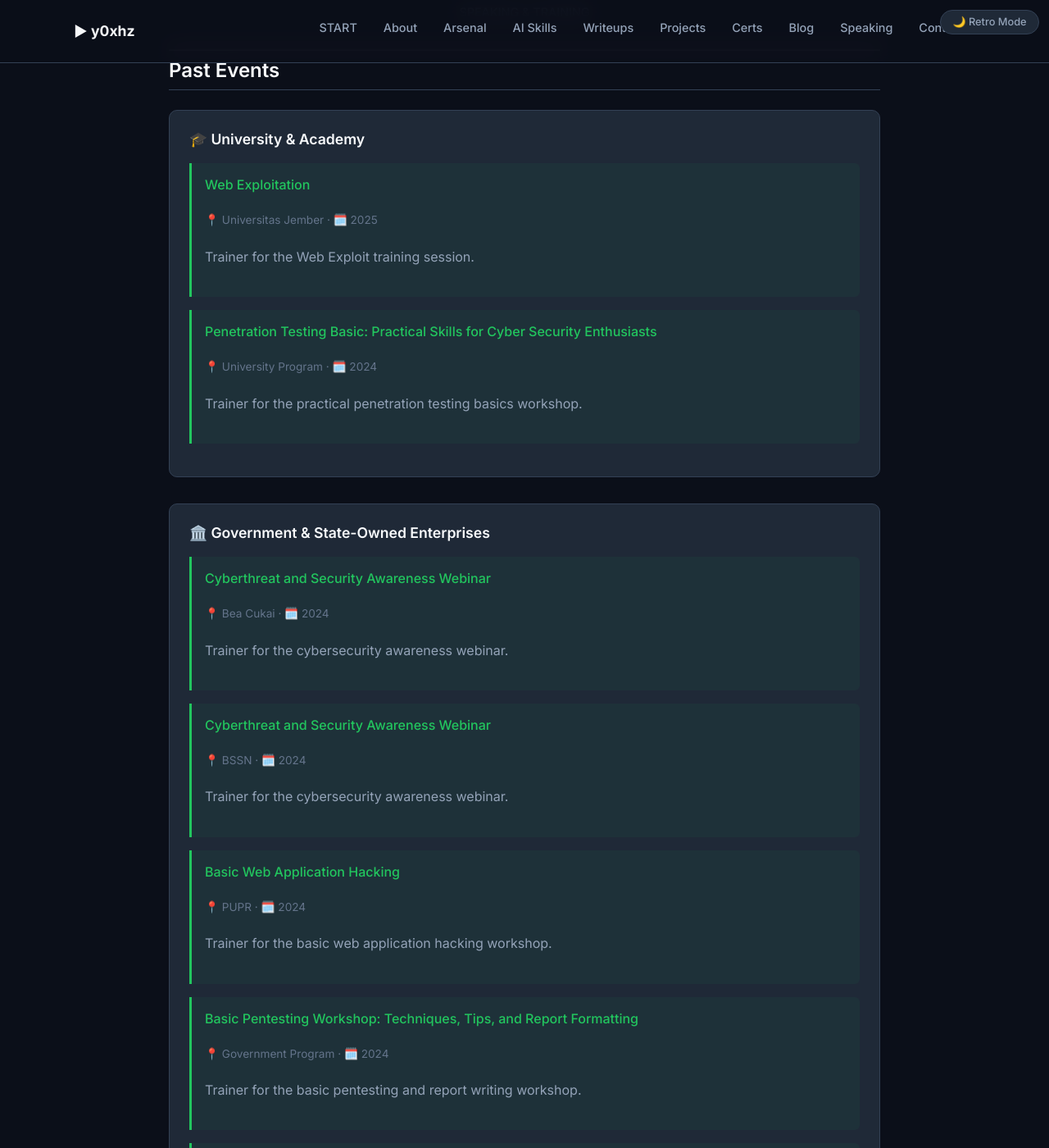
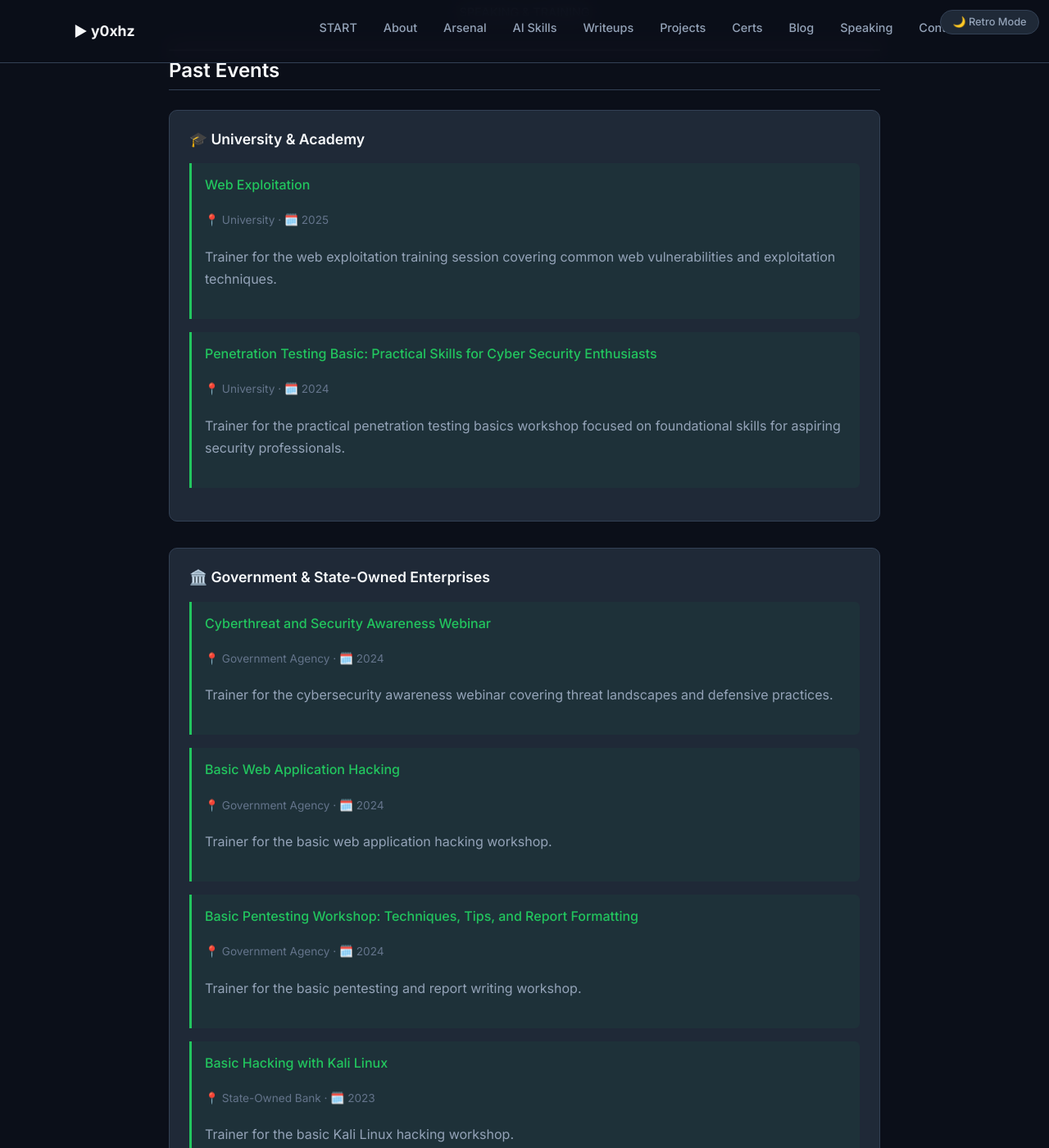
Before and after one commit to y0xhz/y0xhz.github.io, a Jekyll site: the page built from speaking.md, in a window 1280 px wide and 1400 px high, scrolled down 202 px. Shown: the whole window at 82% size. Built offline with Jekyll 4.4.1, drawn with Linux system fonts in a browser that asks for light colours; some of the changed text lies outside the part shown.

Commit message:
remove specific org names from speaking page

```diff
--- a/speaking.md
+++ b/speaking.md
@@ -23,14 +23,14 @@ description: "Speaking engagements, guest lectures, and training sessions by y0x
 
   <div class="quest-item">
     <h4 style="color: var(--success); margin-top: 0;">Web Exploitation</h4>
-    <p style="font-size: 0.85rem; color: var(--text-muted);">📍 Universitas Jember · 🗓️ 2025</p>
-    <p>Trainer for the Web Exploit training session.</p>
+    <p style="font-size: 0.85rem; color: var(--text-muted);">📍 University · 🗓️ 2025</p>
+    <p>Trainer for the web exploitation training session covering common web vulnerabilities and exploitation techniques.</p>
   </div>
 
   <div class="quest-item">
     <h4 style="color: var(--success); margin-top: 0;">Penetration Testing Basic: Practical Skills for Cyber Security Enthusiasts</h4>
-    <p style="font-size: 0.85rem; color: var(--text-muted);">📍 University Program · 🗓️ 2024</p>
-    <p>Trainer for the practical penetration testing basics workshop.</p>
+    <p style="font-size: 0.85rem; color: var(--text-muted);">📍 University · 🗓️ 2024</p>
+    <p>Trainer for the practical penetration testing basics workshop focused on foundational skills for aspiring security professionals.</p>
   </div>
 </div>
 
@@ -39,61 +39,55 @@ description: "Speaking engagements, guest lectures, and training sessions by y0x
 
   <div class="quest-item">
     <h4 style="color: var(--success); margin-top: 0;">Cyberthreat and Security Awareness Webinar</h4>
-    <p style="font-size: 0.85rem; color: var(--text-muted);">📍 Bea Cukai · 🗓️ 2024</p>
-    <p>Trainer for the cybersecurity awareness webinar.</p>
-  </div>
-
-  <div class="quest-item">
-    <h4 style="color: var(--success); margin-top: 0;">Cyberthreat and Security Awareness Webinar</h4>
-    <p style="font-size: 0.85rem; color: var(--text-muted);">📍 BSSN · 🗓️ 2024</p>
-    <p>Trainer for the cybersecurity awareness webinar.</p>
+    <p style="font-size: 0.85rem; color: var(--text-muted);">📍 Government Agency · 🗓️ 2024</p>
+    <p>Trainer for the cybersecurity awareness webinar covering threat landscapes and defensive practices.</p>
   </div>
 
   <div class="quest-item">
     <h4 style="color: var(--success); margin-top: 0;">Basic Web Application Hacking</h4>
-    <p style="font-size: 0.85rem; color: var(--text-muted);">📍 PUPR · 🗓️ 2024</p>
+    <p style="font-size: 0.85rem; color: var(--text-muted);">📍 Government Agency · 🗓️ 2024</p>
     <p>Trainer for the basic web application hacking workshop.</p>
   </div>
 
   <div class="quest-item">
     <h4 style="color: var(--success); margin-top: 0;">Basic Pentesting Workshop: Techniques, Tips, and Report Formatting</h4>
-    <p style="font-size: 0.85rem; color: var(--text-muted);">📍 Government Program · 🗓️ 2024</p>
+    <p style="font-size: 0.85rem; color: var(--text-muted);">📍 Government Agency · 🗓️ 2024</p>
     <p>Trainer for the basic pentesting and report writing workshop.</p>
   </div>
 
   <div class="quest-item">
     <h4 style="color: var(--success); margin-top: 0;">Basic Hacking with Kali Linux</h4>
-    <p style="font-size: 0.85rem; color: var(--text-muted);">📍 Bank Kalteng · 🗓️ 2023</p>
+    <p style="font-size: 0.85rem; color: var(--text-muted);">📍 State-Owned Bank · 🗓️ 2023</p>
     <p>Trainer for the basic Kali Linux hacking workshop.</p>
   </div>
 
   <div class="quest-item">
     <h4 style="color: var(--success); margin-top: 0;">Cybersecurity Fundamentals</h4>
-    <p style="font-size: 0.85rem; color: var(--text-muted);">📍 PT Pusri · 🗓️ 2023</p>
+    <p style="font-size: 0.85rem; color: var(--text-muted);">📍 State-Owned Enterprise · 🗓️ 2023</p>
     <p>Trainer for the cybersecurity fundamentals program.</p>
   </div>
 
   <div class="quest-item">
     <h4 style="color: var(--success); margin-top: 0;">OSINT Operation Intermediate</h4>
-    <p style="font-size: 0.85rem; color: var(--text-muted);">📍 BSSN · 🗓️ 2023</p>
+    <p style="font-size: 0.85rem; color: var(--text-muted);">📍 Government Agency · 🗓️ 2023</p>
     <p>Assistant Trainer for the intermediate OSINT operations course.</p>
   </div>
 
   <div class="quest-item">
     <h4 style="color: var(--success); margin-top: 0;">OSINT Operation Basic</h4>
-    <p style="font-size: 0.85rem; color: var(--text-muted);">📍 BSSN · 🗓️ 2023</p>
+    <p style="font-size: 0.85rem; color: var(--text-muted);">📍 Government Agency · 🗓️ 2023</p>
     <p>Assistant Trainer for the basic OSINT operations course.</p>
   </div>
 
   <div class="quest-item">
     <h4 style="color: var(--success); margin-top: 0;">Penetration Testing Intermediate</h4>
-    <p style="font-size: 0.85rem; color: var(--text-muted);">📍 BSSN · 🗓️ 2023</p>
+    <p style="font-size: 0.85rem; color: var(--text-muted);">📍 Government Agency · 🗓️ 2023</p>
     <p>Assistant Trainer for the intermediate penetration testing course.</p>
   </div>
 
   <div class="quest-item">
     <h4 style="color: var(--success); margin-top: 0;">Penetration Testing Basic</h4>
-    <p style="font-size: 0.85rem; color: var(--text-muted);">📍 BSSN · 🗓️ 2023</p>
+    <p style="font-size: 0.85rem; color: var(--text-muted);">📍 Government Agency · 🗓️ 2023</p>
     <p>Assistant Trainer for the basic penetration testing course.</p>
   </div>
 </div>
@@ -103,20 +97,20 @@ description: "Speaking engagements, guest lectures, and training sessions by y0x
 
   <div class="quest-item">
     <h4 style="color: var(--success); margin-top: 0;">OSINT Operation Basic</h4>
-    <p style="font-size: 0.85rem; color: var(--text-muted);">📍 AHM · 🗓️ Oktober 2025</p>
+    <p style="font-size: 0.85rem; color: var(--text-muted);">📍 Corporate · 🗓️ 2025</p>
     <p>Assistant Trainer for the basic OSINT operations training.</p>
   </div>
 
   <div class="quest-item">
     <h4 style="color: var(--success); margin-top: 0;">Red Team Operations</h4>
-    <p style="font-size: 0.85rem; color: var(--text-muted);">📍 PT Stealien · 🗓️ Agustus 2025</p>
+    <p style="font-size: 0.85rem; color: var(--text-muted);">📍 Private Company · 🗓️ 2025</p>
     <p>Trainer for the Red Team operations course.</p>
   </div>
 
   <div class="quest-item">
     <h4 style="color: var(--success); margin-top: 0;">Cyberwolves Red Team Academy</h4>
-    <p style="font-size: 0.85rem; color: var(--text-muted);">📍 Hacktrace · 🗓️ 2025</p>
-    <p>Trainer for the Cyberwolves Red Team Academy program.</p>
+    <p style="font-size: 0.85rem; color: var(--text-muted);">📍 Private Academy · 🗓️ 2025</p>
+    <p>Trainer for the Red Team Academy program.</p>
   </div>
 
   <div class="quest-item">
@@ -127,7 +121,7 @@ description: "Speaking engagements, guest lectures, and training sessions by y0x
 
   <div class="quest-item">
     <h4 style="color: var(--success); margin-top: 0;">MITRE ATT&CK</h4>
-    <p style="font-size: 0.85rem; color: var(--text-muted);">📍 PT BTPNS · 🗓️ 2024</p>
+    <p style="font-size: 0.85rem; color: var(--text-muted);">📍 Corporate · 🗓️ 2024</p>
     <p>Assistant Trainer for the MITRE ATT&CK framework training.</p>
   </div>
 </div>
@@ -136,9 +130,9 @@ description: "Speaking engagements, guest lectures, and training sessions by y0x
   <h3>🎮 Community</h3>
 
   <div class="quest-item">
-    <h4 style="color: var(--success); margin-top: 0;">Hacktrace Ranges Discord Community</h4>
-    <p style="font-size: 0.85rem; color: var(--text-muted);">📍 Discord · 🗓️ 2022 – Juli 2025</p>
-    <p>Host and Trainer for the Hacktrace Ranges Discord community.</p>
+    <h4 style="color: var(--success); margin-top: 0;">Hacktrace Ranges</h4>
+    <p style="font-size: 0.85rem; color: var(--text-muted);">📍 Discord Community · 🗓️ 2022 – 2025</p>
+    <p>Host and Trainer for the community-driven cybersecurity range platform.</p>
   </div>
 </div>
 
```
